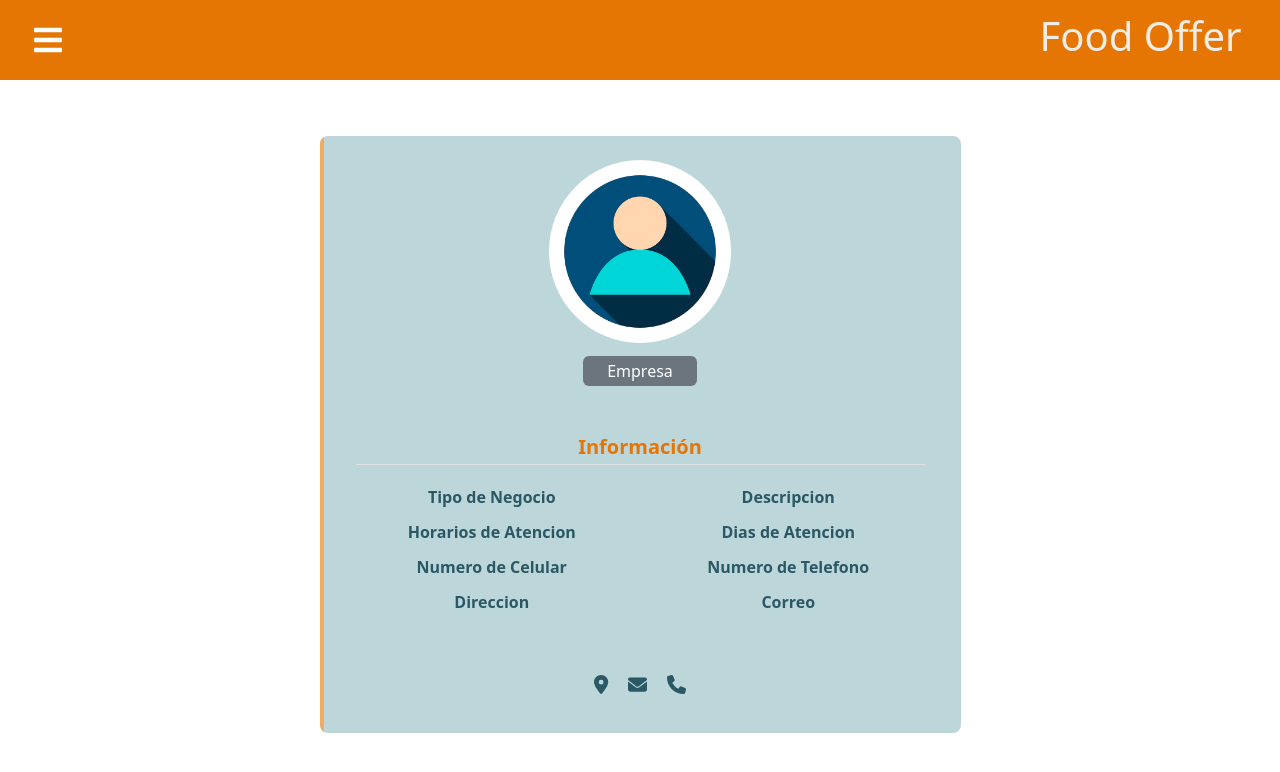
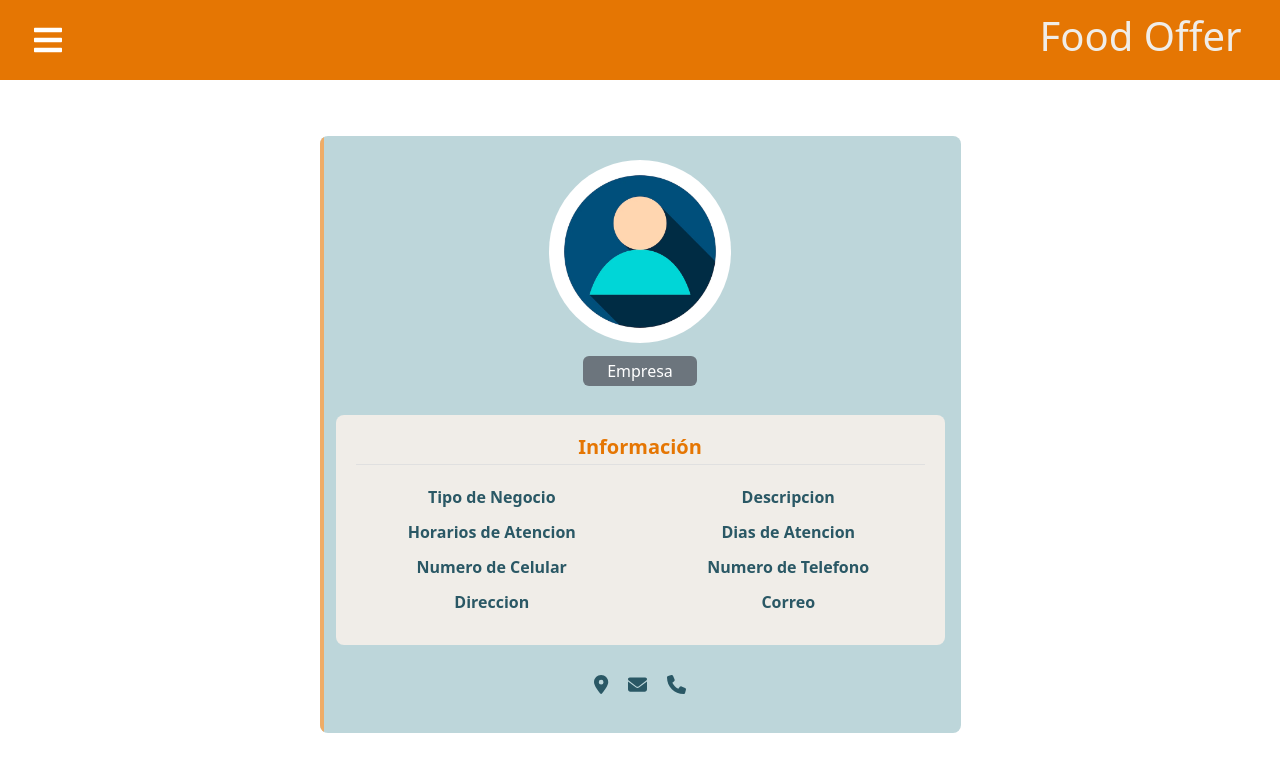
Before and after one commit to melrodriguez1133/FOOD-OFFER-Frontend, a React (Create React App) app: page /empresa/empresa/VisualizarEmpresa in a window 1280 px wide. Shown: the top 772 px of the page. Built offline with nearby package versions, Linux system fonts and the light colour scheme; no server answers.

Commit message:
CuadroColor

```diff
--- a/src/Pages/VistaClientesProfileAdmin.css
+++ b/src/Pages/VistaClientesProfileAdmin.css
@@ -76,15 +76,21 @@
 .card-block {
     padding: 1.25rem;
     border-radius: 8px;
+    background-origin: border-box;
+    background-color: #F0EDE8;
 }
+.card-block .row{
+    background-color: #F0EDE8;
+}
+.col-sm-6{
+    background-color: #F0EDE8;
+}
+
 h6 {
     font-size: 14px;
 }
 .card .card-block p {
     line-height: 25px;
-}
-.card-block {
-    padding: 1.25rem;
 }
 .b-b-default {
     border-bottom: 1px solid #e0e0e0;
```
